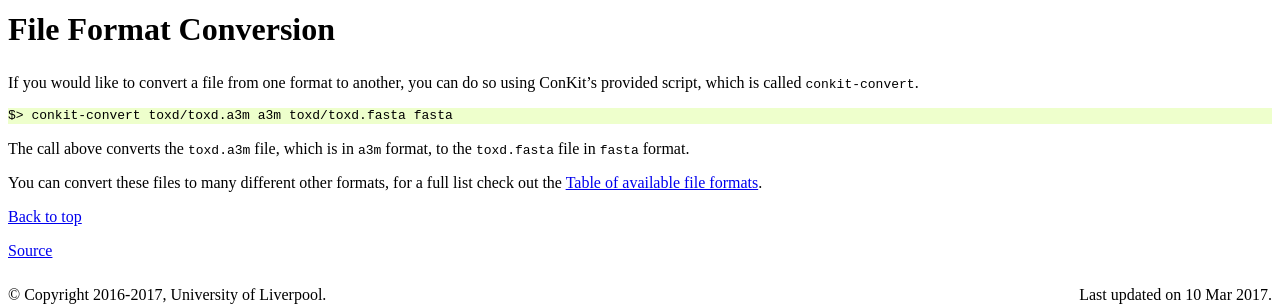
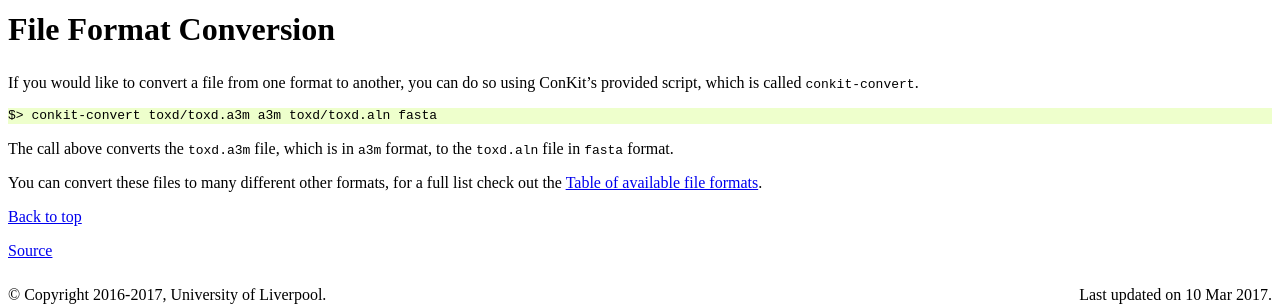
Before and after one commit to rigdenlab/conkit, a Sphinx documentation site: the page built from docs/examples/rst/script_convert_msa.rst, in a window 1280 px wide. Shown: the part 310-616 px from the top of the page. Built offline with Sphinx 7.4.7, drawn with Linux system fonts in a browser that asks for light colours.

Commit message:
unclear file naming resolved

```diff
--- a/docs/examples/rst/python_convert_msa.rst
+++ b/docs/examples/rst/python_convert_msa.rst
@@ -17,12 +17,12 @@
 
 .. code-block:: python
 
-   >>> conkit.io.write('toxd/toxd.fasta', 'fasta', msa)
+   >>> conkit.io.write('toxd/toxd.aln', 'fasta', msa)
 
 **3. To convert file formats in single call, you can use the :func:`conkit.io.convert` function.**
 
 .. code-block:: python
 
-   >>> conkit.io.convert('toxd/toxd.a3m', 'a3m', 'toxd/toxd.fasta', 'fasta')
+   >>> conkit.io.convert('toxd/toxd.a3m', 'a3m', 'toxd/toxd.aln', 'fasta')
 
 You can convert these files to many different other formats, for a full list check out the :ref:`file_formats`.
--- a/docs/examples/rst/script_convert_msa.rst
+++ b/docs/examples/rst/script_convert_msa.rst
@@ -6,8 +6,8 @@
 
 .. code-block:: bash
 
-   $> conkit-convert toxd/toxd.a3m a3m toxd/toxd.fasta fasta
+   $> conkit-convert toxd/toxd.a3m a3m toxd/toxd.aln fasta
 
-The call above converts the ``toxd.a3m`` file, which is in ``a3m`` format, to the ``toxd.fasta`` file in ``fasta`` format.
+The call above converts the ``toxd.a3m`` file, which is in ``a3m`` format, to the ``toxd.aln`` file in ``fasta`` format.
 
 You can convert these files to many different other formats, for a full list check out the :ref:`file_formats`.
```
